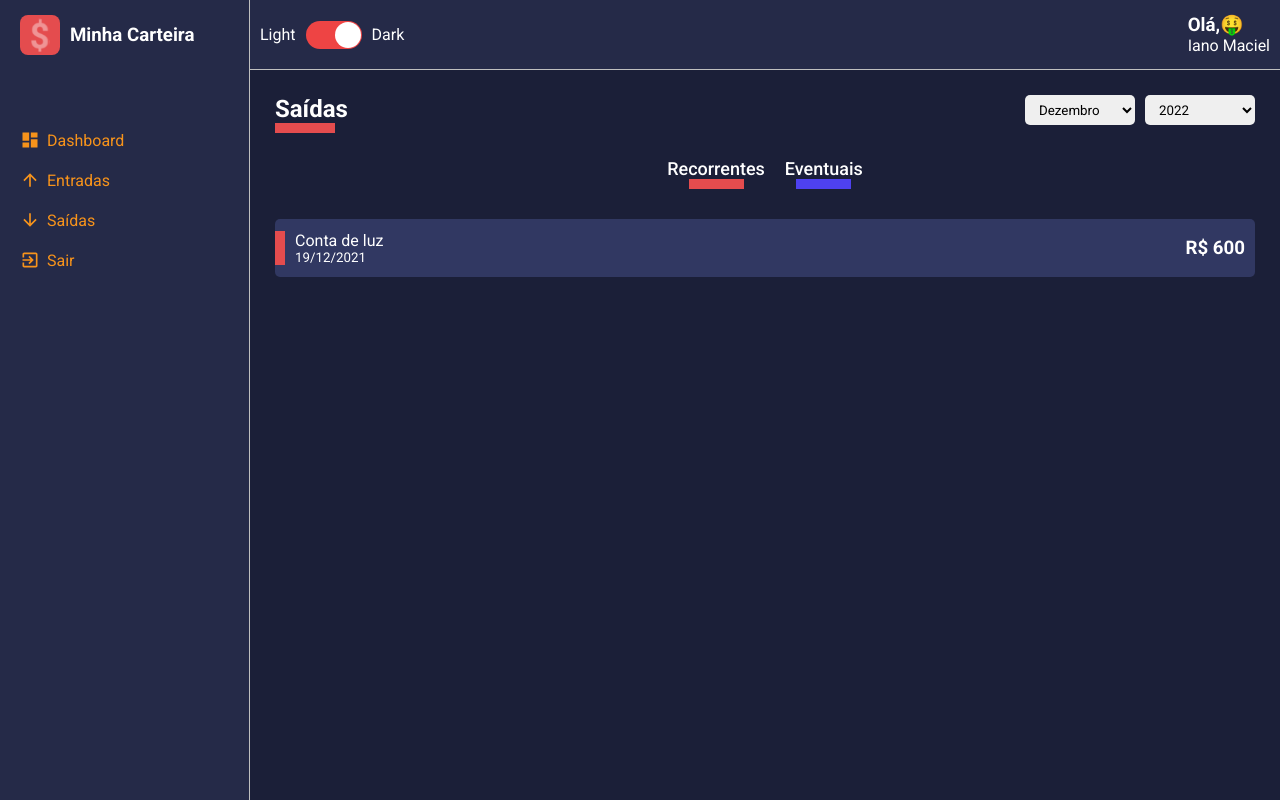
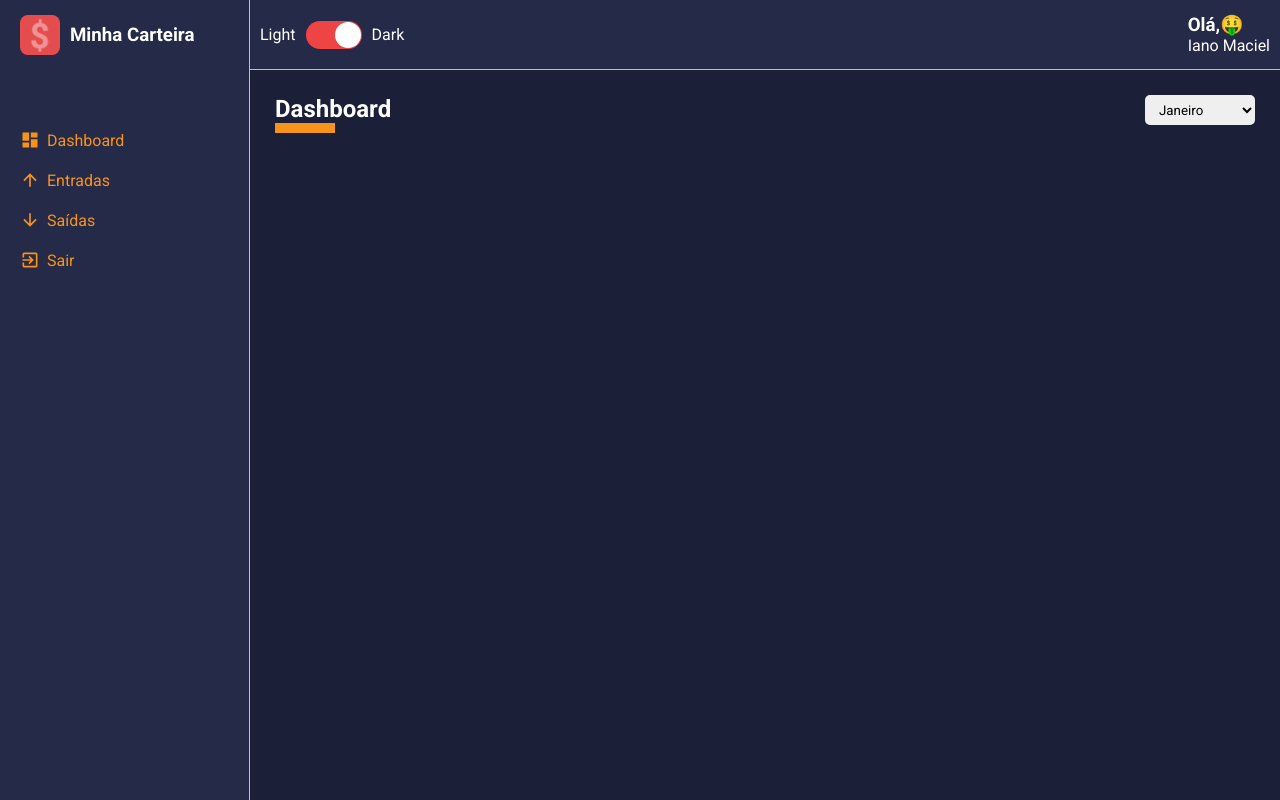
Before and after one commit to IanoMaciel/my-wallet, a React (Create React App) app: page /dashboard in a window 1280 px wide. Built offline with nearby package versions, Linux system fonts and the light colour scheme.

Commit message:
dev: Creating page navigation

```diff
--- a/package.json
+++ b/package.json
@@ -13,6 +13,7 @@
     "react": "^18.2.0",
     "react-dom": "^18.2.0",
     "react-icons": "3.10.0",
+    "react-router-dom": "5.2.0",
     "react-scripts": "5.0.1",
     "react-switch": "5.0.1",
     "styled-components": "^5.3.5",
@@ -44,6 +45,7 @@
     ]
   },
   "devDependencies": {
+    "@types/react-router-dom": "^5.3.3",
     "@types/styled-components": "^5.1.26"
   }
 }
--- a/src/App.tsx
+++ b/src/App.tsx
@@ -6,8 +6,7 @@ import Dark from "./styles/themes/Dark"; // tema dark
 import Light from "./styles/themes/Light"; // tema light
 
 //views
-import Dashboard from "./views/Dashboard";
-import List from "./views/List";
+import Routes from "./routes";
 import Layout from "./components/Layout";
 
 
@@ -15,9 +14,7 @@ const App: React.FC = () => {
     return(
         <ThemeProvider theme={Dark}>
             <GlobalStyles/>
-            <Layout>
-                <List/>
-            </Layout>
+            <Routes/>
         </ThemeProvider>
     );
 }
--- a/src/components/Aside/index.tsx
+++ b/src/components/Aside/index.tsx
@@ -19,9 +19,9 @@ const Aside: React.FC = () => {
             </S.Header>
 
             <S.MenuContainer>
-                <S.MenuItemLink href="#"> <MdDashboard/> Dashboard</S.MenuItemLink>
-                <S.MenuItemLink href="#"> <MdArrowUpward/> Entradas</S.MenuItemLink>
-                <S.MenuItemLink href="#"> <MdArrowDownward/> Saídas</S.MenuItemLink>
+                <S.MenuItemLink href="/dashboard"> <MdDashboard/> Dashboard</S.MenuItemLink>
+                <S.MenuItemLink href="/list/balance-entry"> <MdArrowUpward/> Entradas</S.MenuItemLink>
+                <S.MenuItemLink href="/list/balance-exit"> <MdArrowDownward/> Saídas</S.MenuItemLink>
                 <S.MenuItemLink href="#"> <MdExitToApp/> Sair</S.MenuItemLink>
             </S.MenuContainer>
 
--- a/src/components/SelectInput/index.tsx
+++ b/src/components/SelectInput/index.tsx
@@ -15,7 +15,7 @@ const SelectInput: React.FC<ISelectInputProps> = ({ options }) => {
             <select>
                 {
                     options.map(option => (
-                        <option value={option.value}>{option.label}</option>
+                        <option key={option.value} value={option.value}>{option.label}</option>
                     ))
                 }
             </select>
--- /dev/null
+++ b/src/routes/app.routes.tsx
@@ -0,0 +1,19 @@
+import React from 'react';
+import { Switch, Route } from 'react-router-dom';
+
+import Layout from '../components/Layout';
+import Dashboard from '../views/Dashboard';
+import List from '../views/List';
+
+const AppRoutes: React.FC = () => {
+    return(
+        <Layout>
+            <Switch>
+                <Route path="/dashboard" exact component={Dashboard}/>
+                <Route path="/list/:type" exact component={List}/>
+            </Switch>
+        </Layout>
+    );
+}
+
+export default AppRoutes;
--- /dev/null
+++ b/src/routes/index.tsx
@@ -0,0 +1,11 @@
+import React from 'react'
+import {BrowserRouter} from 'react-router-dom';
+import AppRoutes from './app.routes';
+
+const Routes: React.FC = () => (
+    <BrowserRouter>
+        <AppRoutes/>
+    </BrowserRouter>
+);
+
+export default Routes;
--- a/src/views/List/index.tsx
+++ b/src/views/List/index.tsx
@@ -1,11 +1,30 @@
-import React from "react";
-import Content from "../../components/Content";
+import React, {useMemo} from "react";
 import ContentHeader from "../../components/ContentHeader";
 import HistoryFinanceCard from "../../components/HistoryFinanceCard";
 import SelectInput from "../../components/SelectInput";
-import * as S from './styles'
+import * as S from './styles';
 
-const List: React.FC = () => {
+
+interface IRoutesProps {
+    match: {
+        params: {
+            type: string;
+        }
+    }
+}
+
+const List: React.FC<IRoutesProps> = ({match}) => {
+
+    const {type} = match.params;
+
+    const title = useMemo(() => {
+        return type === 'balance-entry' ? 'Entradas' :'Saídas'
+    }, [type]);
+
+    const lineColor = useMemo(() => {
+        return type === 'balance-entry' ? "#4E41F0" :'#E44C4E'
+    }, [type]);
+
 
     const months = [
         {value: 12, label: 'Dezembro'},
@@ -20,7 +39,7 @@ const List: React.FC = () => {
 
     return(
         <S.Container>
-            <ContentHeader title="Saídas" lineColor="#E44C4E">
+            <ContentHeader title={title} lineColor={lineColor}>
                 <SelectInput options={months}/>
                 <SelectInput options={years}/>
             </ContentHeader>
```
Also changed, not shown: 1 other file (tests, documents, lock files or other folders).
